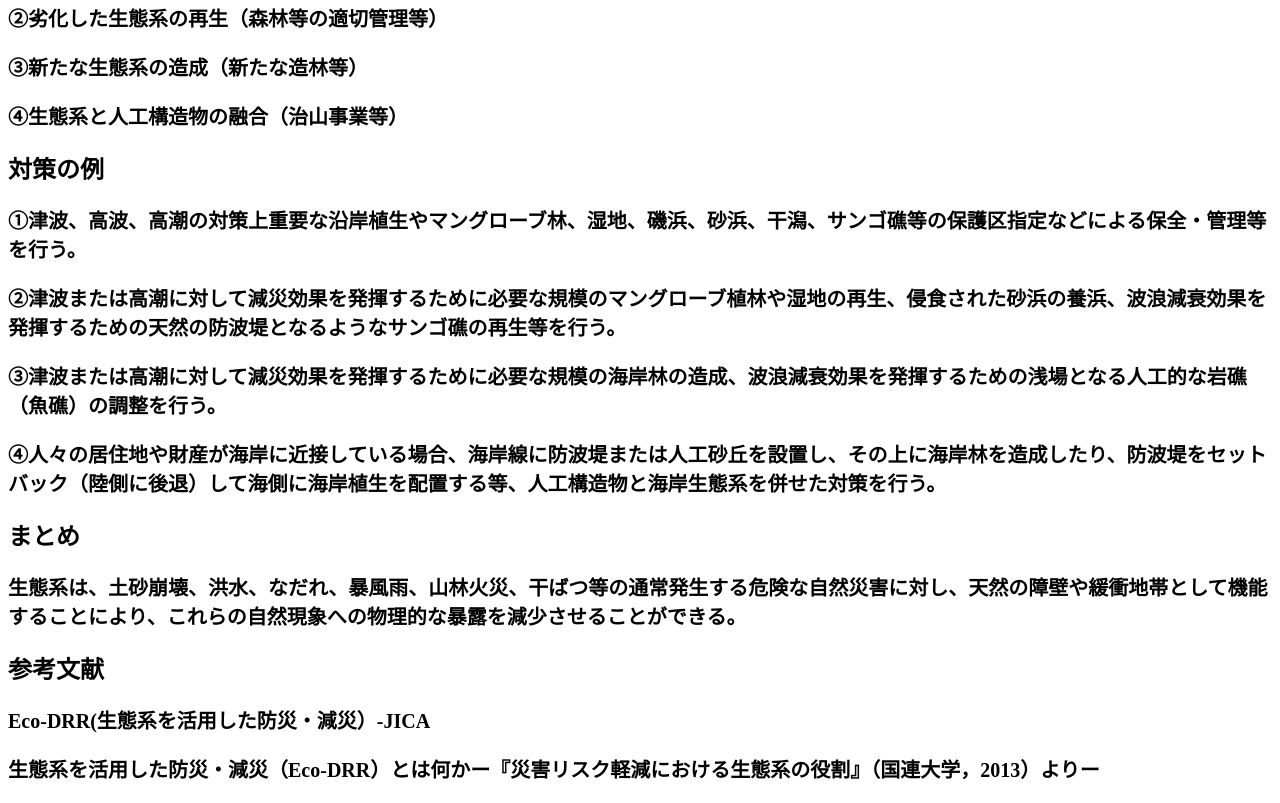
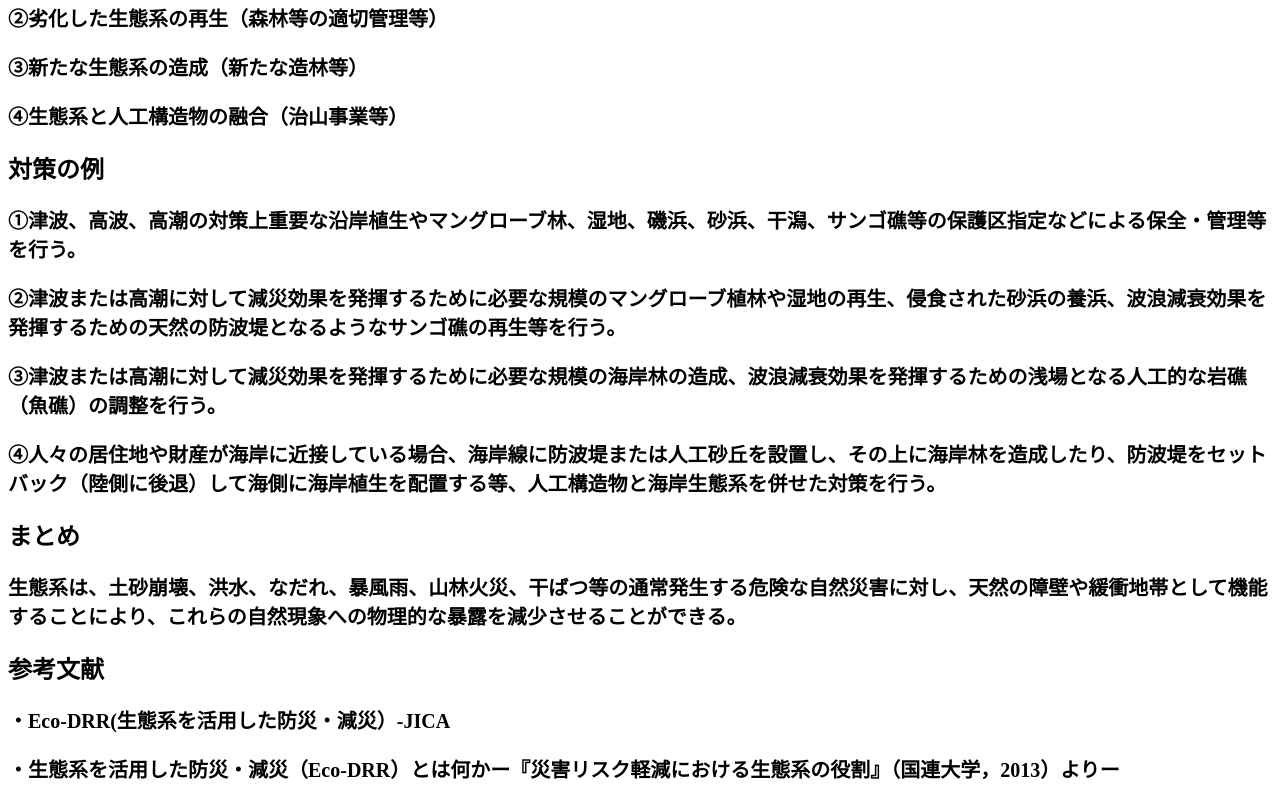
Before and after one commit to 2259203/homepage, a plain HTML site: page index.html in a window 1280 px wide. Shown: the part 728-1531 px from the top of the page. Drawn offline with Linux system fonts and the light colour scheme.

Commit message:
Update index.html

```diff
--- a/index.html
+++ b/index.html
@@ -42,8 +42,8 @@ p {
 <h2>まとめ<h2>
 <p>生態系は、土砂崩壊、洪水、なだれ、暴風雨、山林火災、干ばつ等の通常発生する危険な自然災害に対し、天然の障壁や緩衝地帯として機能することにより、これらの自然現象への物理的な暴露を減少させることができる。<p>
 <h2>参考文献<h2>
-<p>Eco-DRR(生態系を活用した防災・減災）-JICA<p>
-<p>生態系を活用した防災・減災（Eco-DRR）とは何かー『災害リスク軽減における生態系の役割』（国連大学，2013）よりー<p>
+<p>・Eco-DRR(生態系を活用した防災・減災）-JICA<p>
+<p>・生態系を活用した防災・減災（Eco-DRR）とは何かー『災害リスク軽減における生態系の役割』（国連大学，2013）よりー<p>
 
 </body>
 </html>
```
